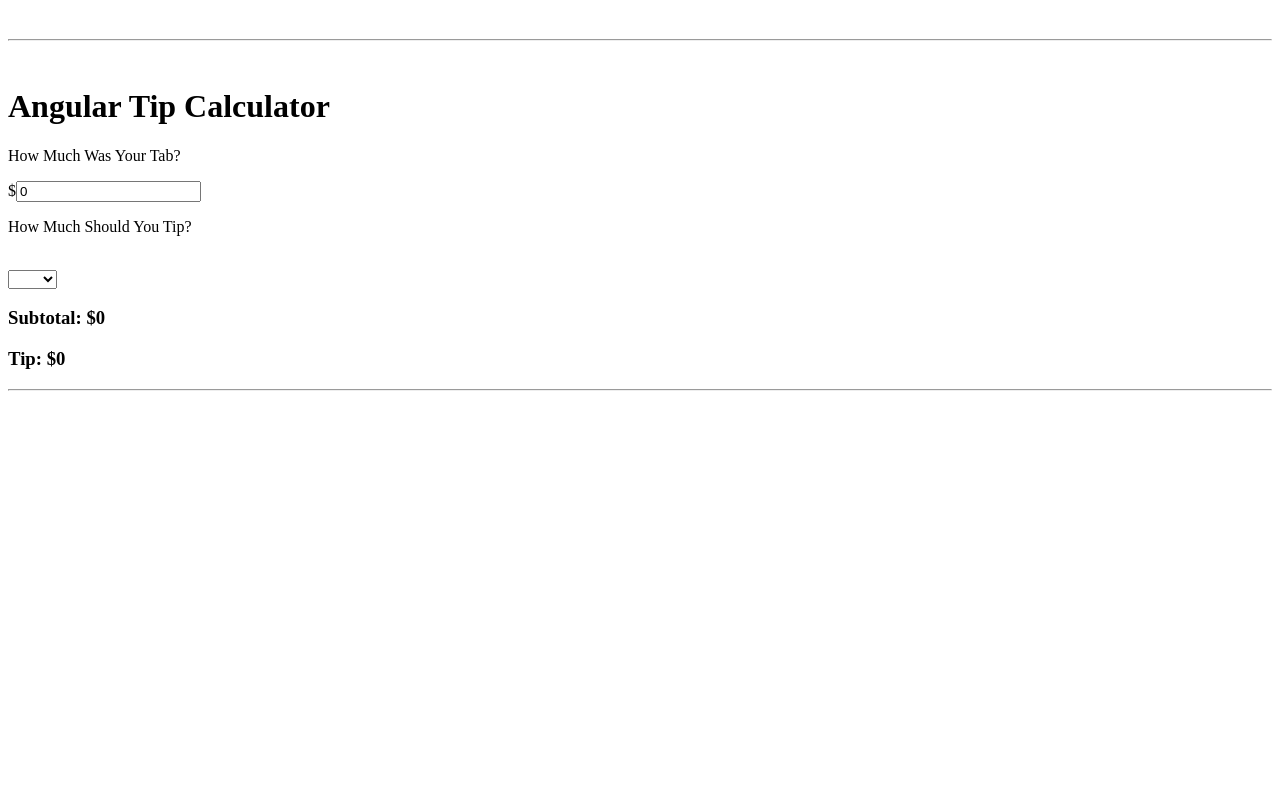
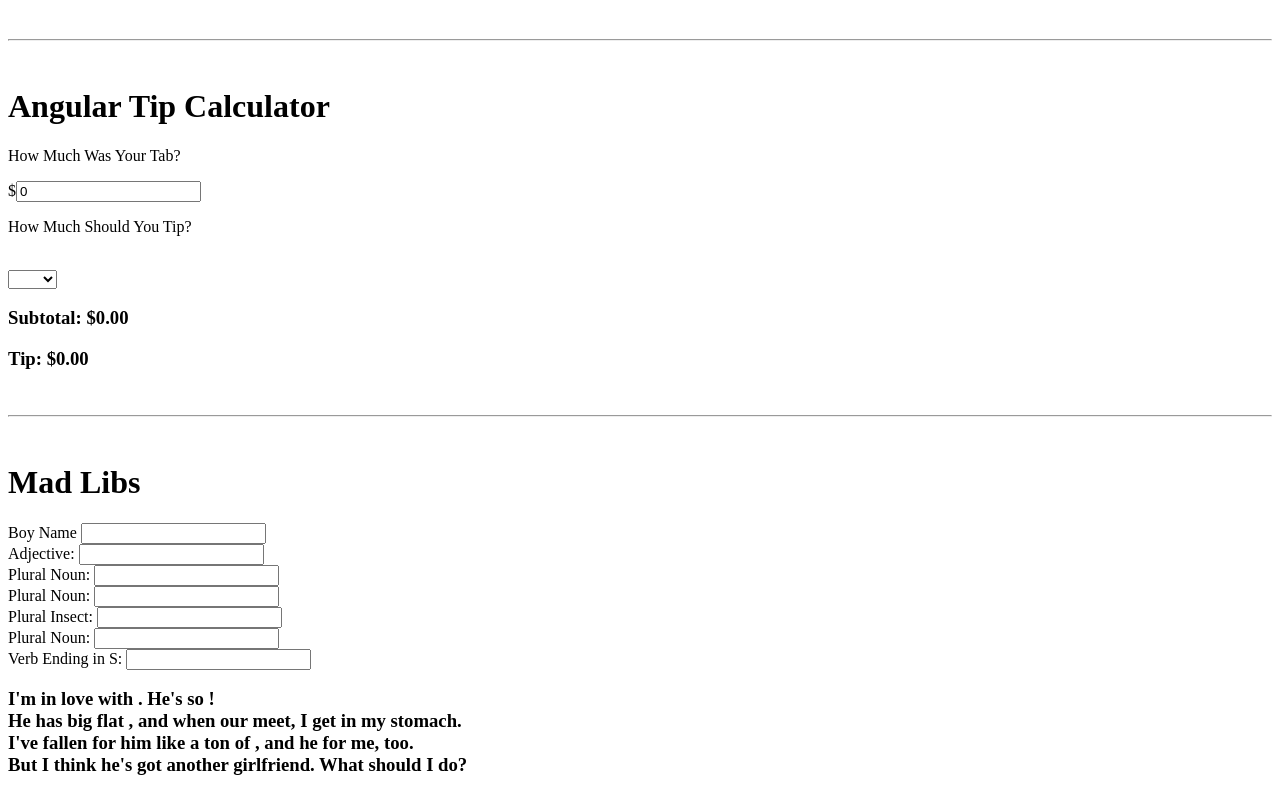
Before and after one commit to RayKoren/Angular-Unit-1, a plain HTML site: page index.html in a window 1280 px wide. Shown: the part 496-1291 px from the top of the page. Before the commit the page ends 895 px from the top, so only its background shows below. Drawn offline with nearby package versions, Linux system fonts and the light colour scheme.

Commit message:
mad lib done

```diff
--- a/index.html
+++ b/index.html
@@ -52,9 +52,21 @@ Talking Filter: <input type="text" name="name" value="" ng-model="talking">
       <option value=".15">15%</option>
       <option value=".2">20%</option>
     </select>
-    <h3>Subtotal: ${{tab}} </h3>
-    <h3>Tip: ${{tab * tip}}</h3>
+    <h3>Subtotal: {{tab | currency}} </h3>
+    <h3>Tip: {{tab * tip | currency}}</h3>
+    <br>
     <hr>
+    <br>
+    <h1>Mad Libs</h1>
+    Boy Name <input type="text" name="name" value="" ng-model="boyName"> <br>
+    Adjective: <input type="text" name="name" value="" ng-model="Adjective"> <br>
+    Plural Noun: <input type="text" name="name" value="" ng-model="pNoun1"> <br>
+    Plural Noun: <input type="text" name="name" value="" ng-model="pNoun2"> <br>
+    Plural Insect: <input type="text" name="name" value="" ng-model="insect"> <br>
+    Plural Noun: <input type="text" name="name" value="" ng-model="pNoun3"> <br>
+    Verb Ending in S: <input type="text" name="name" value="" ng-model="verbS"> <br>
+    <h3>I'm in love with <span>{{boyName}}</span>. He's so <span>{{Adjective}}</span>!<br> He has big flat <span>{{pNoun1}}</span>, and when our <span>{{pNoun2}}</span> meet, I get <span>{{insect}}</span> in my stomach.<br> I've fallen for him like a ton of <span>{{pNoun3}}</span>, and he <span>{{verbS}}</span> for me, too.<br> But I think he's got another girlfriend. What should I do?</h3>
+
 
 
     <script type="text/javascript" src="https://ajax.googleapis.com/ajax/libs/angularjs/1.5.5/angular.js"></script>
```
